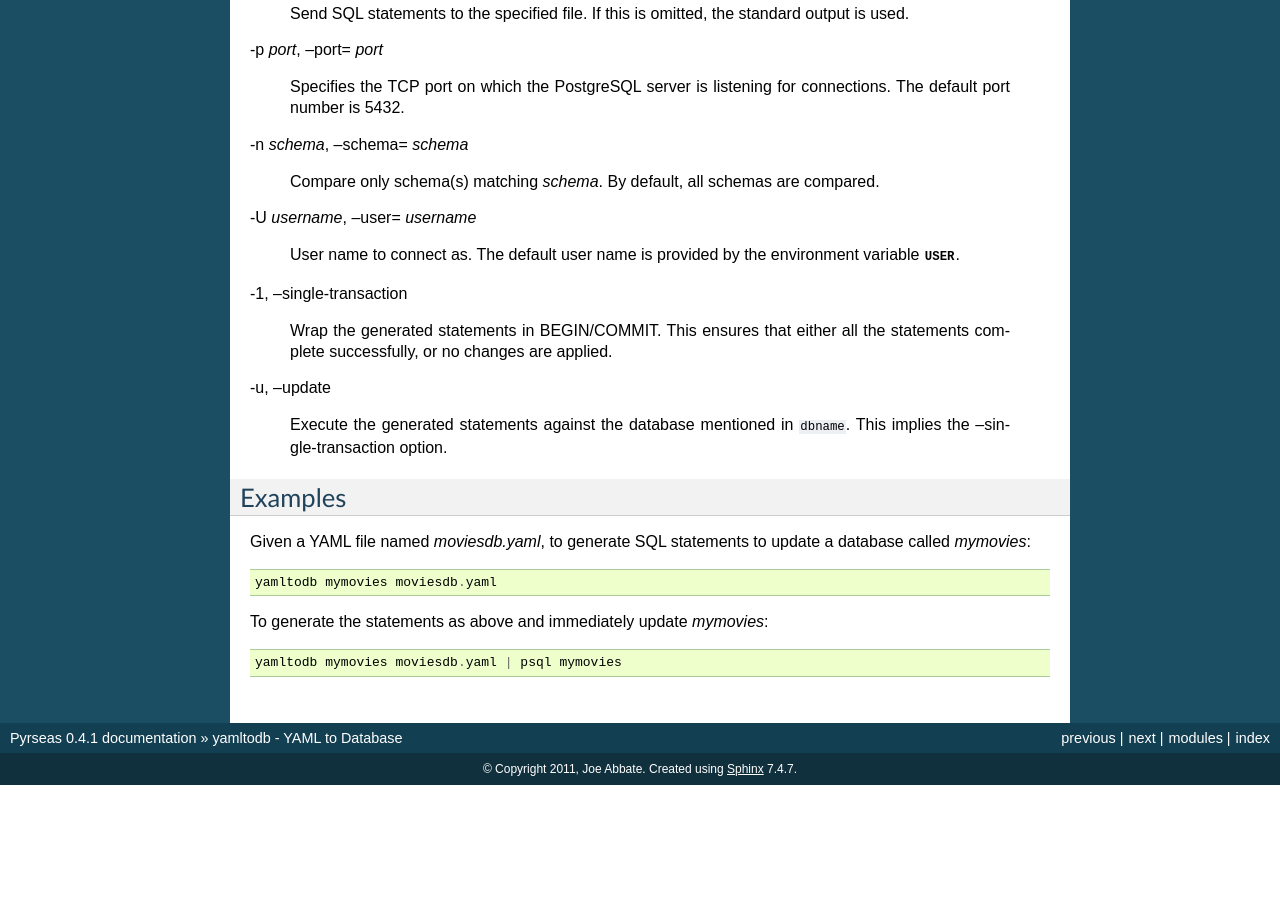
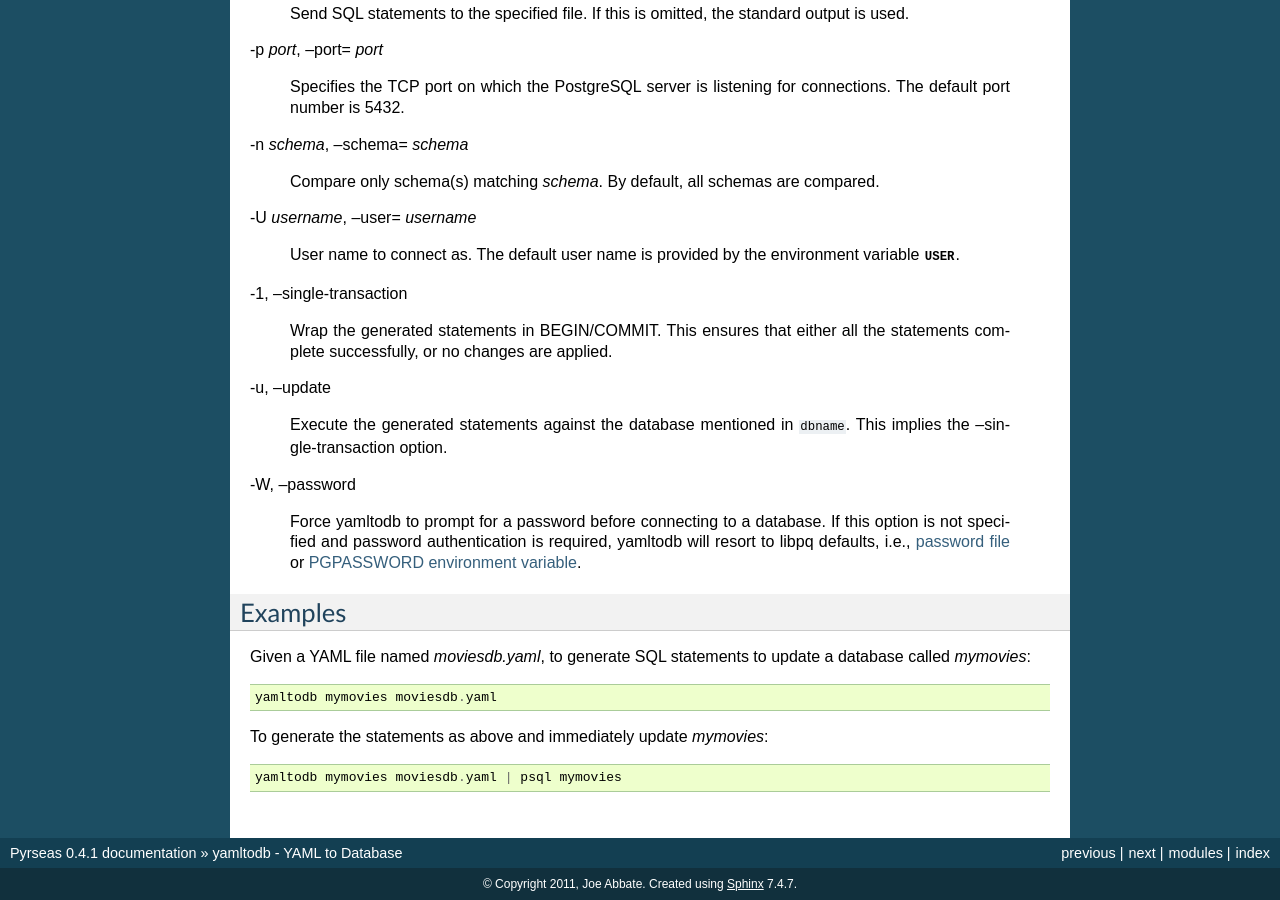
Before and after one commit to perseas/Pyrseas, a Sphinx documentation site: the page built from docs/yamltodb.rst, in a window 1280 px wide and 900 px high, scrolled down 1063 px. Built offline with Sphinx 7.4.7, drawn with Linux system fonts in a browser that asks for light colours; before the commit the page ends 1848 px from its top, so only the background shows below that.

Commit message:
Add -W/--password option to dbtoyaml/yamltodb.  Fixes #18.
 * docs/dbtoyaml.rst, docs/yamltodb.rst: Document new option.
 * pyrseas/dbconn.py (DbConnection.__init__): Add pswd argument and
   prompt the uer if True.  (DbConnection.connect): Add password to
   connection string. If connect fails and it's a FATAL error, exit.
 * pyrseas/dbtoyaml.py, pyrseas/yamltodb.py: Add new option.

```diff
--- a/docs/yamltodb.rst
+++ b/docs/yamltodb.rst
@@ -87,6 +87,16 @@ yamlspec
     Execute the generated statements against the database mentioned in
     ``dbname``.  This implies the --single-transaction option.
 
+-W\, --password
+
+    Force yamltodb to prompt for a password before connecting to a
+    database.  If this option is not specified and password
+    authentication is required, yamltodb will resort to libpq
+    defaults, i.e., `password file
+    <http://www.postgresql.org/docs/current/static/libpq-pgpass.html>`_
+    or `PGPASSWORD environment variable
+    <http://www.postgresql.org/docs/current/static/libpq-envars.html>`_.
+
 Examples
 --------
 
```
Also changed, not shown: docs/dbtoyaml.rst (+10 -0 lines), 3 other files.
